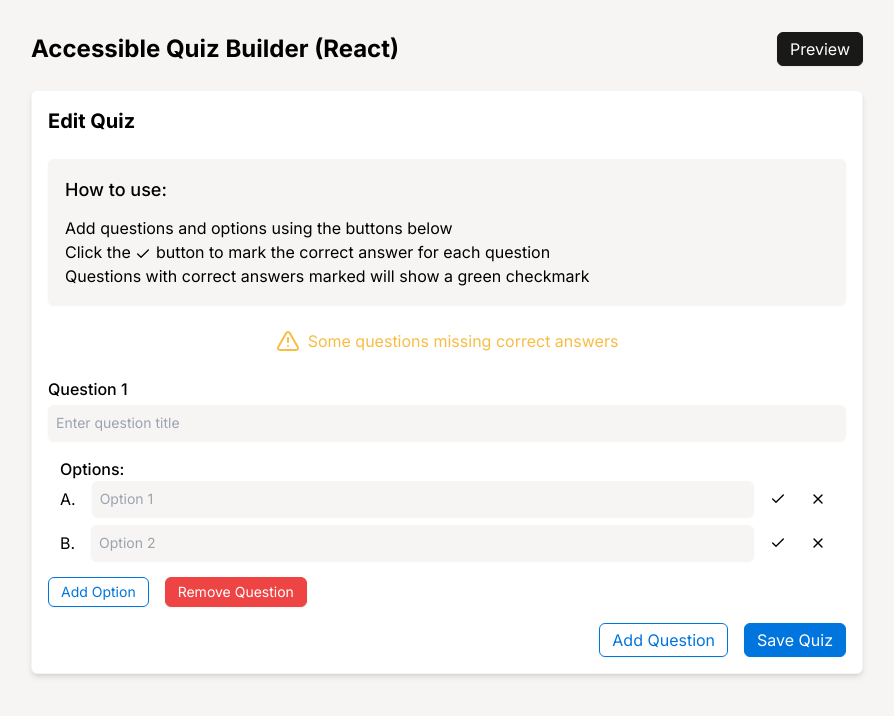
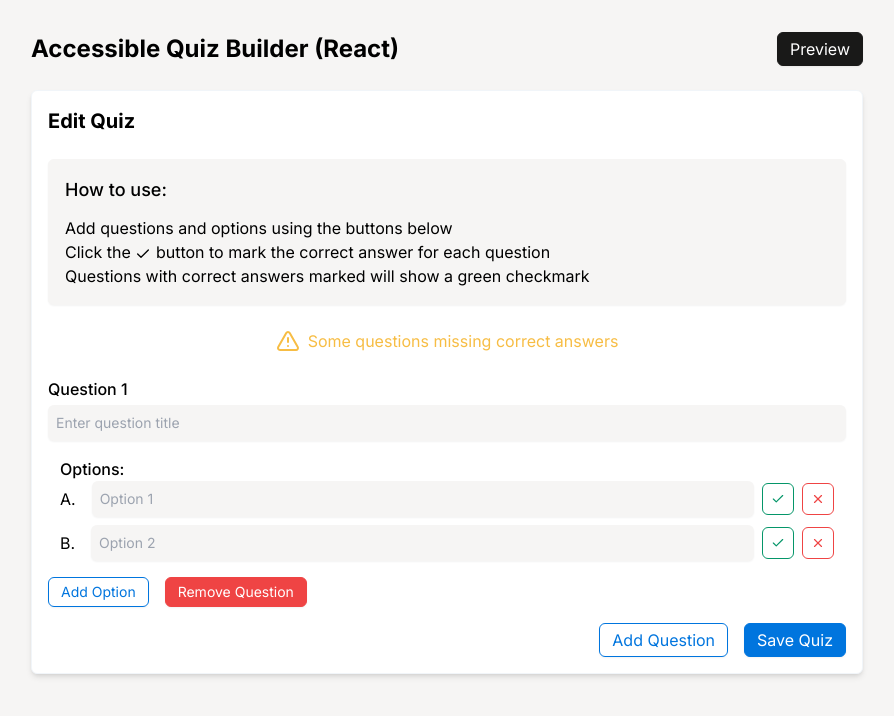
Before and after one commit to Kgaogel09/quiz-builder, a React (Vite) app: page / in a window 1280 px wide. Both pictures are taken after a click on the button "Add Question". Shown: the top 716 px of the page, without its empty margins (193-1087 px from the left). Built offline with nearby package versions, Linux system fonts and the light colour scheme.

Commit message:
refactor(style): enhance button styles for improved visibility and consistency in Editor component

```diff
--- a/src/components/editor/Editor.tsx
+++ b/src/components/editor/Editor.tsx
@@ -88,11 +88,11 @@ export default function Editor({
                         className="text-sm shadow-sm border-[#f6f5f4] bg-[#f6f5f4] block w-full rounded-md p-2"
                         placeholder={`Option ${optionIndex + 1}`}
                       />
-                      <button className="inline-flex items-center justify-center rounded-md p-2 hover:bg-[#f6f5f4] transition">
-                        <Check size={16} />
+                      <button className="border border-emerald-600 inline-flex items-center justify-center rounded-md p-2 transition">
+                        <Check size={14} className="text-emerald-600" />
                       </button>
-                      <button className="inline-flex items-center justify-center rounded-md p-2 hover:bg-[#f6f5f4] transition">
-                        <X size={16} />
+                      <button className="border border-red-500 inline-flex items-center justify-center rounded-md p-2 transition">
+                        <X size={14} className="text-red-500" />
                       </button>
                     </div>
                   ))}
@@ -100,13 +100,13 @@ export default function Editor({
                 <div className="flex gap-4 mt-4">
                   <button
                     type="button"
-                    className="text-[#0075de] flex items-center gap-1 text-sm border border-[#0075de] px-3 py-1 rounded-md shadow-sm"
+                    className="text-[#0075de] flex items-center gap-1 text-sm border border-[#0075de] px-3 py-1 rounded-md shadow-sm transition"
                   >
                     Add Option
                   </button>
                   <button
                     type="submit"
-                    className="flex text-white items-center gap-1 bg-red-500 text-sm border border-red-500 px-3 py-1 rounded-md shadow-sm"
+                    className="flex text-white items-center gap-1 bg-red-500 text-sm border border-red-500 px-3 py-1 rounded-md shadow-sm transition"
                   >
                     Remove Question
                   </button>
@@ -116,12 +116,12 @@ export default function Editor({
           ))}
           <div className="flex justify-end gap-4 mt-4">
             <button
-              className="text-[#0075de] border border-[#0075de] rounded-md shadow-sm  px-3 py-1"
+              className="text-[#0075de] border border-[#0075de] rounded-md shadow-sm  px-3 py-1 transition"
               onClick={addQuestion}
             >
               Add Question
             </button>
-            <button className="text-white bg-[#0075de] border border-[#0075de] px-3 py-1 rounded-md shadow-sm">
+            <button className="text-white bg-[#0075de] border border-[#0075de] px-3 py-1 rounded-md shadow-sm transition">
               Save Quiz
             </button>
           </div>
```
